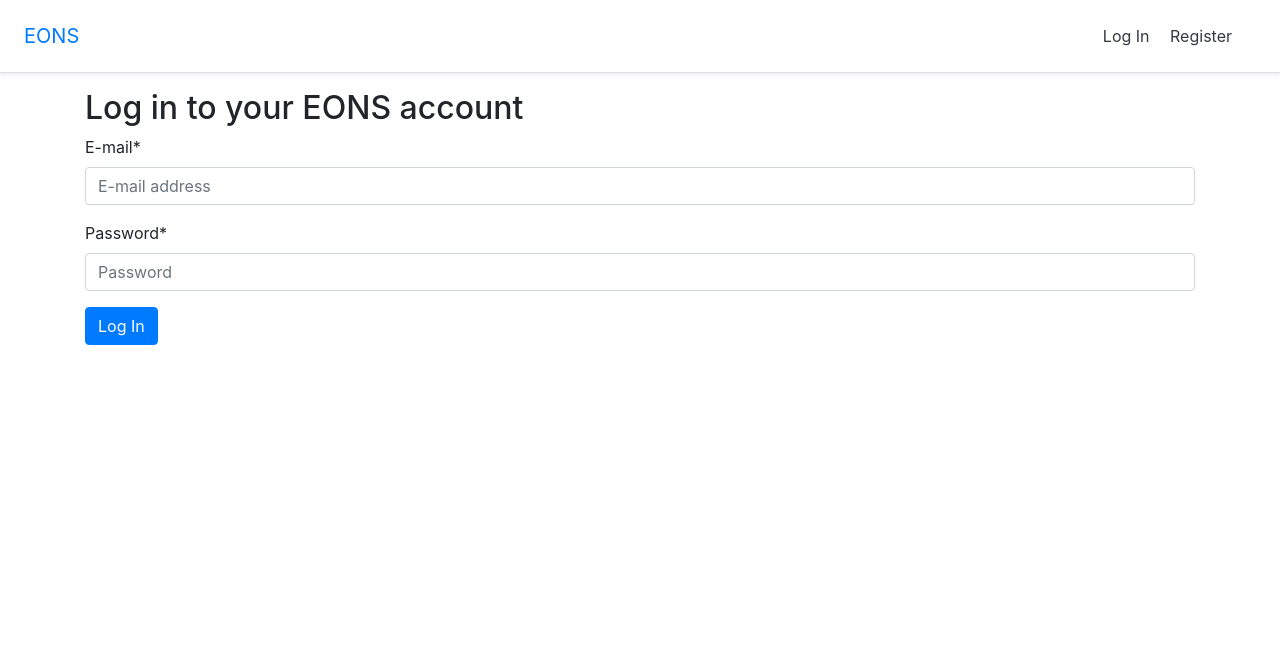
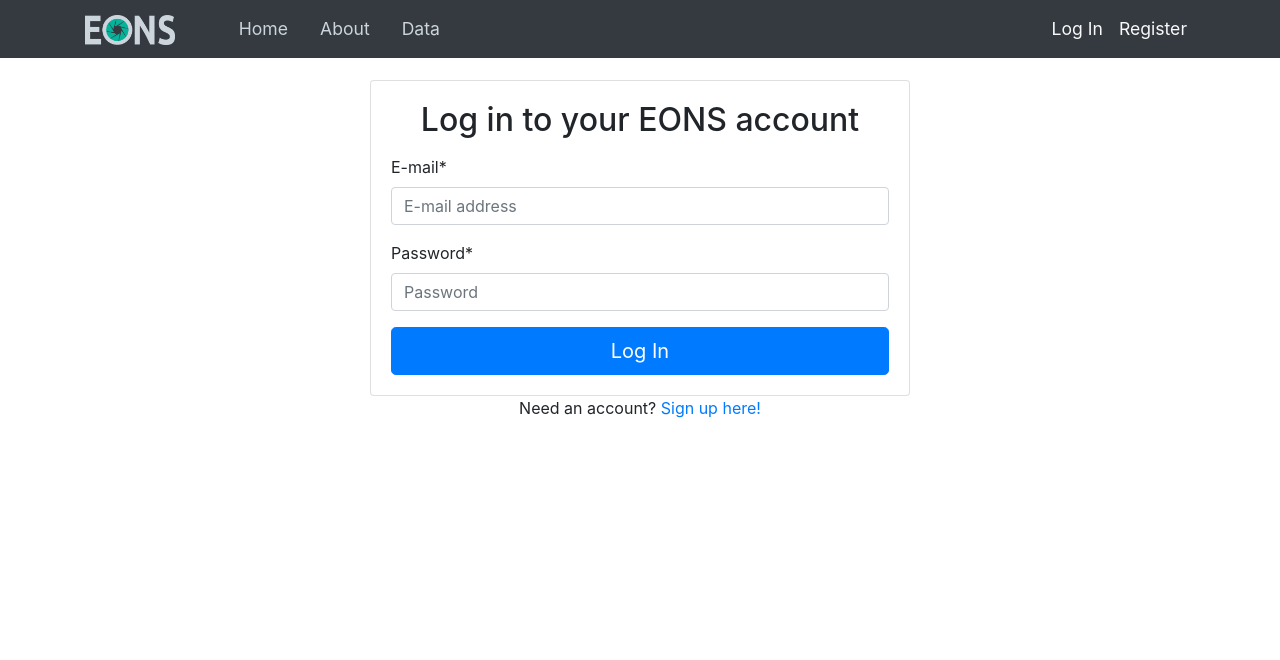
Before and after one commit to bluginbuhl/eons-website, a Django app: page /accounts/login/ in a window 1280 px wide. Shown: the top 660 px of the page. Run offline with Django 3.2, Linux system fonts and the light colour scheme; some libraries are stand-ins or nearby versions.

Commit message:
Style updates for login and registration flow

```diff
--- /dev/null
+++ b/eons_backend/static/css/base.css
@@ -0,0 +1,18 @@
+body {
+  margin-top: 5rem;
+}
+
+/* Navbar styles */
+
+#brandLogo {
+  height: 30px;
+}
+
+.nav-link {
+  font-size: 1.1rem;
+  color: #cbd5db;
+}
+
+.nav-link:hover {
+  color: #06b39a;
+}
--- a/eons_backend/templates/_base.html
+++ b/eons_backend/templates/_base.html
@@ -8,22 +8,54 @@
   <!-- Bootstrap CSS -->
   <link rel="stylesheet" href="https://stackpath.bootstrapcdn.com/bootstrap/4.5.2/css/bootstrap.min.css" integrity="sha384-JcKb8q3iqJ61gNV9KGb8thSsNjpSL0n8PARn9HuZOnIxN0hoP+VmmDGMN5t9UJ0Z" crossorigin="anonymous">
 
+  <!-- Custom CSS -->
+  <link rel="stylesheet" href="{% static 'css/base.css' %}">
+
+  <link rel="shortcut icon" href="{% static 'images/branding/favicon.png' %}" type="image/png">
+
   <title>EONS - {% block title %}{% endblock title %}</title>
 </head>
 <body>
   <header>
     <!-- Fixed navbar -->
-    <div class="d-flex flex-column flex-md-row align-items-center p-3 px-md-4 mb-3 bg-white border-bottom shadow-sm">
-      <a href="{% url 'home' %}" class="navbar-brand my-0 mr-md-auto font-weight-normal">EONS</a>
-      <nav class="my-2 my-md-0 mr-md-3">
-      {% if user.is_authenticated %}
-        <a href="{% url 'account_logout' %}" class="p-2 text-dark">Log Out</a>
-      {% else %}
-        <a href="{% url 'account_login' %}" class="p-2 text-dark">Log In</a>
-        <a href="{% url 'account_signup' %}" class="p-2 text-dark">Register</a>
-      {% endif %}
-      </nav>
-    </div>
+    <nav class="navbar navbar-expand-lg navbar-dark bg-dark fixed-top">
+      <div class="container">
+        <div class="media">
+          <a href="{% url 'home' %}" class="navbar-brand mr-5">
+            <img src="{% static 'images/branding/eons_brand_header_light.png' %}" id="brandLogo" alt="EONS">
+          </a>
+          <button class="navbar-toggler" type="button" data-toggle="collapse" data-target="#navbarToggle"
+            aria-controls="navbarToggle" aria-expanded="false" aria-label="Toggle navigation">
+            <span class="navbar-toggler-icon"></span>
+          </button>
+        </div>
+        <div class="collapse navbar-collapse" id="navbarToggle">
+          <a class="nav-item nav-link" href="{% url 'home' %}">Home</a>
+          <a href="#" class="nav-item nav-link">About</a>
+          <a href="#" class="nav-item nav-link">Data</a>
+        </div>
+        <div class="navbar-nav">
+          {% if user.is_authenticated %}
+            <li class="nav-item dropdown">
+              <a class="nav-link dropdown-toggle" id="navbarDropdown" role="button" data-toggle="dropdown" href="#">{{ user.email }}</a>
+              <div class="dropdown-menu" aria-labelledby="navbarDropdown" style="width:250px">
+                  <span class="nav-item ml-2">Signed in as</span>
+                  <div><small><strong class="ml-2">{{ user.email }}</strong></small></div>
+                  <div class="dropdown-divider"></div>
+                  {% if user.is_staff %}
+                    <a class="nav-link text-dark" href="{% url 'admin:index' %}">Admin dashboard</a>
+                    <div class="dropdown-divider"></div>
+                  {% endif %}
+                  <a class="nav-link nav-item pl-2 text-dark" href="{% url 'account_logout' %}">Log out</a>
+                </div>
+            </li>
+          {% else %}
+            <a href="{% url 'account_login' %}" class="p-2 text-light nav-item nav-link">Log In</a>
+            <a href="{% url 'account_signup' %}" class="p-2 text-light nav-item nav-link">Register</a>
+          {% endif %}
+        </div>
+      </div>
+    </nav>
   </header>
 
   <div class="container">
--- a/eons_backend/templates/account/login.html
+++ b/eons_backend/templates/account/login.html
@@ -4,11 +4,25 @@
 {% block title %}Login{% endblock title %}
 
 {% block content %}
-<h2>Log in to your EONS account</h2>
-  <form method="POST">
-    {% csrf_token %}
-    {{ form|crispy }}
-    <button class="btn btn-primary" type="submit">Log In</button>
-  </form>
-
+  <div class="row">
+    <div class="col"></div>
+    <div class="col-md-6">
+      <div class="card">
+        <div class="card-body">
+          <h2 class="text-center">Log in to your EONS account</h2>
+          <form method="POST" class="mt-3">
+            {% csrf_token %}
+            {{ form|crispy }}
+            <button class="btn btn-lg btn-block btn-primary" type="submit">Log In</button>
+          </form>
+        </div>
+      </div>
+      <div class="text-center">
+        <span>Need an account?
+          <a href="{% url 'account_signup' %}">Sign up here!</a>
+        </span>
+      </div>
+    </div>
+    <div class="col"></div>
+  </div>
 {% endblock content %}
```
Also changed, not shown: eons_backend/eons_accounts/tests/test_urls.py (deleted, +0 -8 lines), eons_backend/templates/account/logout.html (+29 -6 lines), eons_backend/templates/account/signup.html (+21 -6 lines), eons_backend/static/images/branding/admin-favicon.png (added), eons_backend/static/images/branding/eons_brand_header.png (added), eons_backend/static/images/branding/eons_brand_header_light.png (added), eons_backend/static/images/branding/favicon.png (added).
